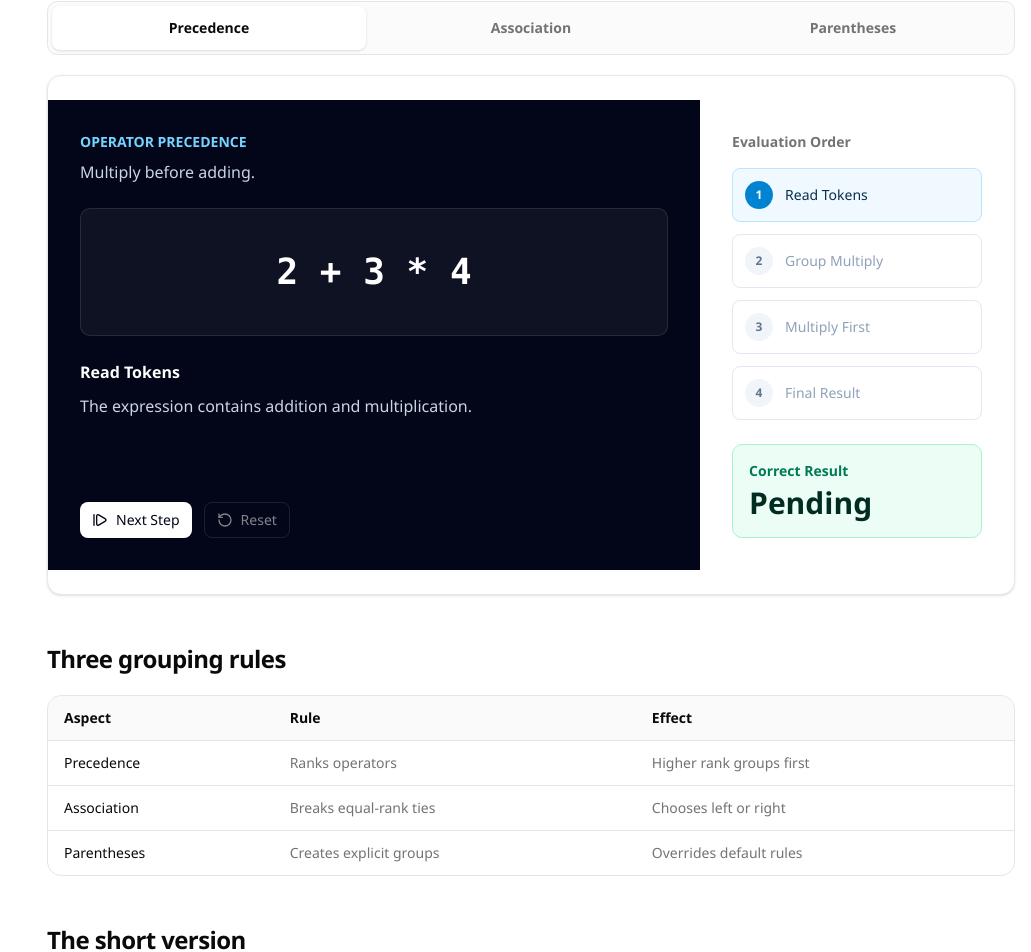
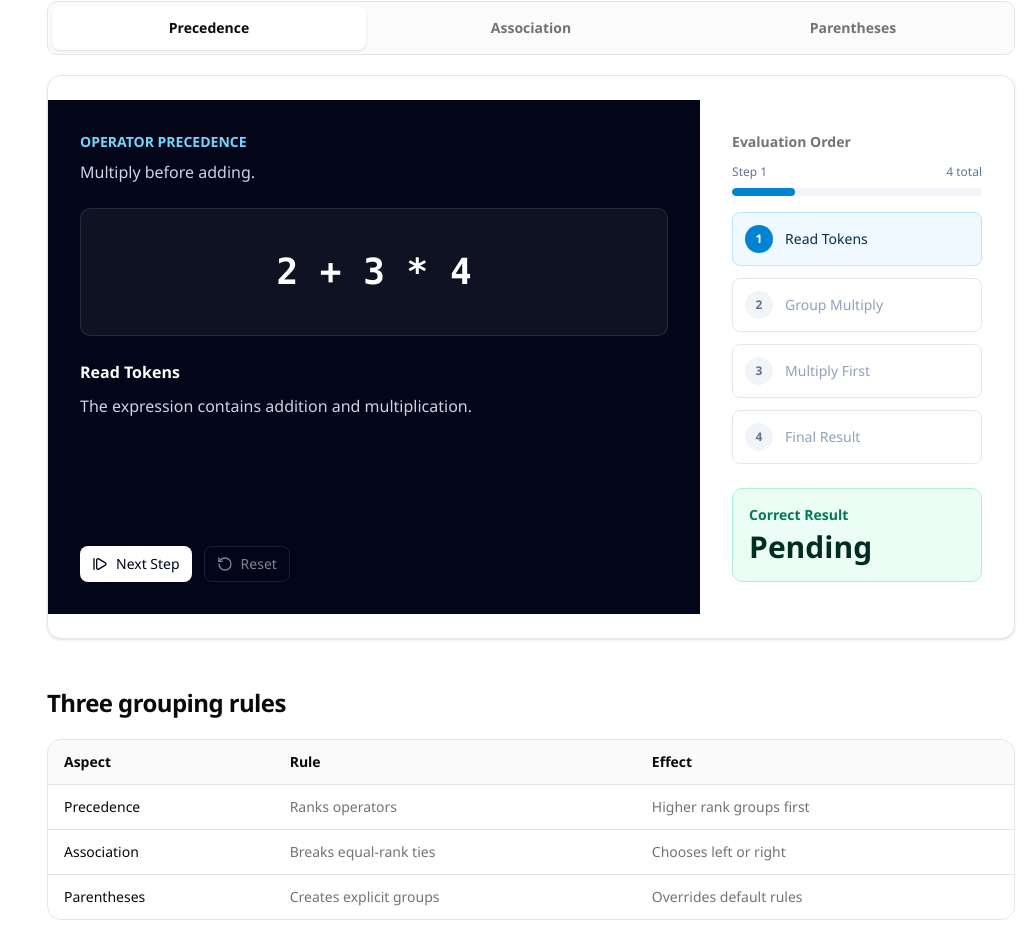
Before and after one commit to Shreyakb301/System-Design, a Next.js app: page /programming-languages/expressions-precedence in a window 1280 px wide. Shown: the part 1134-2086 px from the top of the page, without its empty margins (249-1280 px from the left). Built offline with nearby package versions, Linux system fonts and the light colour scheme.

Commit message:
Show lesson progress

```diff
--- a/src/components/visuals/ExpressionsPrecedenceVisual.tsx
+++ b/src/components/visuals/ExpressionsPrecedenceVisual.tsx
@@ -232,6 +232,27 @@ export function ExpressionsPrecedenceVisual() {
               <p className="text-sm font-semibold text-muted-foreground">
                 Evaluation Order
               </p>
+              <div className="mt-3 space-y-2">
+                <div className="flex items-center justify-between text-xs font-medium text-slate-500">
+                  <span>Step {stepIndex + 1}</span>
+                  <span>{scenario.steps.length} total</span>
+                </div>
+                <div
+                  role="progressbar"
+                  aria-label="Evaluation progress"
+                  aria-valuemin={1}
+                  aria-valuemax={scenario.steps.length}
+                  aria-valuenow={stepIndex + 1}
+                  className="h-2 overflow-hidden rounded-full bg-slate-100"
+                >
+                  <div
+                    className="h-full rounded-full bg-sky-600 transition-[width]"
+                    style={{
+                      width: `${((stepIndex + 1) / scenario.steps.length) * 100}%`,
+                    }}
+                  />
+                </div>
+              </div>
               <div className="mt-4 space-y-3">
                 {scenario.steps.map((item, index) => {
                   const reached = index <= stepIndex;
```
